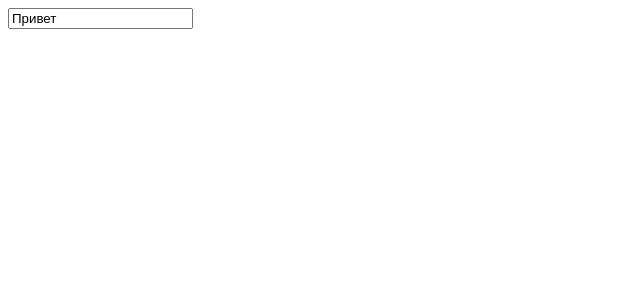
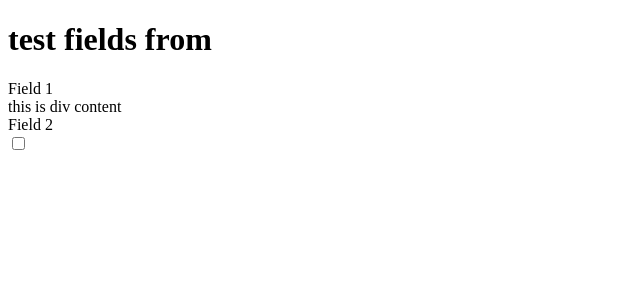
Before and after one commit to mrBizik/legendary-invention, a React app: page / in a window 1280 px wide. Shown: the top 300 px of the page, without its empty margins (0-640 px from the left). Built offline with nearby package versions, Linux system fonts and the light colour scheme.

Commit message:
prototype

```diff
--- /dev/null
+++ b/src/Fields/CheckBox.tsx
@@ -0,0 +1,16 @@
+import React from 'react';
+import { FieldProps } from 'src/FromBuilder/Field';
+import { Field } from './Field';
+
+export interface CheckBoxProps {
+  name: string;
+  value: string;
+  checked: boolean;
+};
+
+export const CheckBox: React.FC<FieldProps<CheckBoxProps>> = function ({ label, config: { name, value, checked } }) {
+  const content = (<input type="checkbox" name={name} value={value} {...checked && "checked"}></input>);
+  return (
+    <Field {...{ label, content }} />
+  );
+}
--- /dev/null
+++ b/src/Fields/Div.tsx
@@ -0,0 +1,13 @@
+import React from 'react';
+import { FieldProps } from 'src/FromBuilder/Field';
+import { Field } from './Field';
+
+export interface DivProps {
+  content: string | JSX.Element | JSX.Element[] | React.Component | React.Component[];
+};
+
+export const Div: React.FC<FieldProps<DivProps>> = function ({ label, config: { content } }) {
+  return (
+    <Field {...{ label, content }} />
+  );
+}
--- /dev/null
+++ b/src/Fields/Field.tsx
@@ -0,0 +1,15 @@
+import React from 'react';
+
+interface BaseFieldProps {
+  label?: string | JSX.Element | React.Component;
+  content: string | JSX.Element | JSX.Element[] | React.Component | React.Component[];
+}
+
+export const Field: React.FC<BaseFieldProps> = function ({ label, content }) {
+  return (
+    <div>
+      <div>{label}</div>
+      <div>{content}</div>
+    </div>
+  );
+}
--- /dev/null
+++ b/src/Fields/index.ts
@@ -0,0 +1,7 @@
+import { CheckBox } from './CheckBox';
+import { Div } from './Div';
+
+export default {
+  CheckBox,
+  Div,
+};
--- /dev/null
+++ b/src/FromBuilder/Field.tsx
@@ -0,0 +1,9 @@
+import { FiledComponents } from './From';
+
+export type Label = string | JSX.Element;
+
+export interface FieldProps<P = {}> {
+  type: keyof FiledComponents;
+  config?: P;
+  label?: Label;
+};
--- /dev/null
+++ b/src/FromBuilder/From.tsx
@@ -0,0 +1,30 @@
+import React from 'react';
+import fields from '../Fields';
+
+export type FiledComponents = typeof fields;
+
+export interface FromProps {
+  title?: string;
+  fields: any[];
+  components: FiledComponents;
+};
+
+export const From: React.FC<FromProps> = function (props) {
+  const { title, fields: fieldProps, components } = props;
+  const fields = [];
+  for (const props of fieldProps) {
+    const p: { type: keyof FiledComponents } = props;
+    if (components[p.type]) {
+      const Component = components[p.type];
+      console.log(props)
+      fields.push((<Component {...props} key={p.type} />));
+    }
+  }
+
+  return (
+    <div>
+      <h1>{title}</h1>
+      <form>{fields}</form>
+    </div>
+  );
+}
--- a/src/index.tsx
+++ b/src/index.tsx
@@ -1,8 +1,25 @@
 import React from 'react'
 import ReactDOM from 'react-dom'
+import { From } from './FromBuilder/From';
+import fields from './Fields';
 
-ReactDOM.render(<input value="Привет" />, document.getElementById('root'));
 
-setTimeout(function() {
-  ReactDOM.render(<input value={null} />, document.getElementById('root'));
-}, 100);
+const testFields = [
+  {
+    type: "Div",
+    label: 'Field 1',
+    config: {
+      content: 'this is div content',
+    },
+  },
+  {
+    type: "CheckBox",
+    label: 'Field 2',
+    config: {
+      name: 'check',
+      value: '1',
+      checked: true,
+    },
+  },
+];
+ReactDOM.render(<From fields={testFields} title="test fields from" components={fields}></From>, document.getElementById('root'));
```
Also changed, not shown: 1 other file (tests, documents, lock files or other folders).
